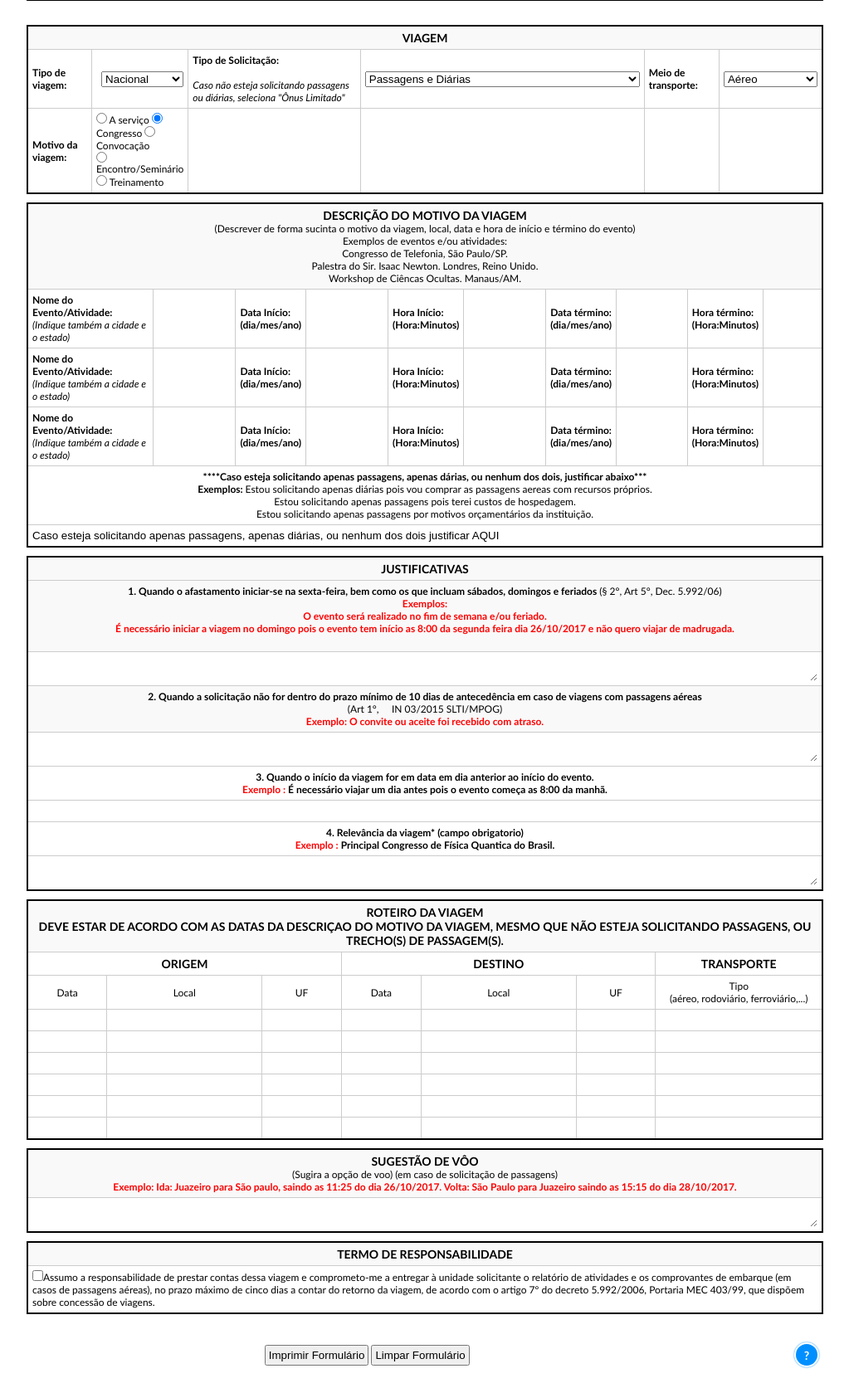
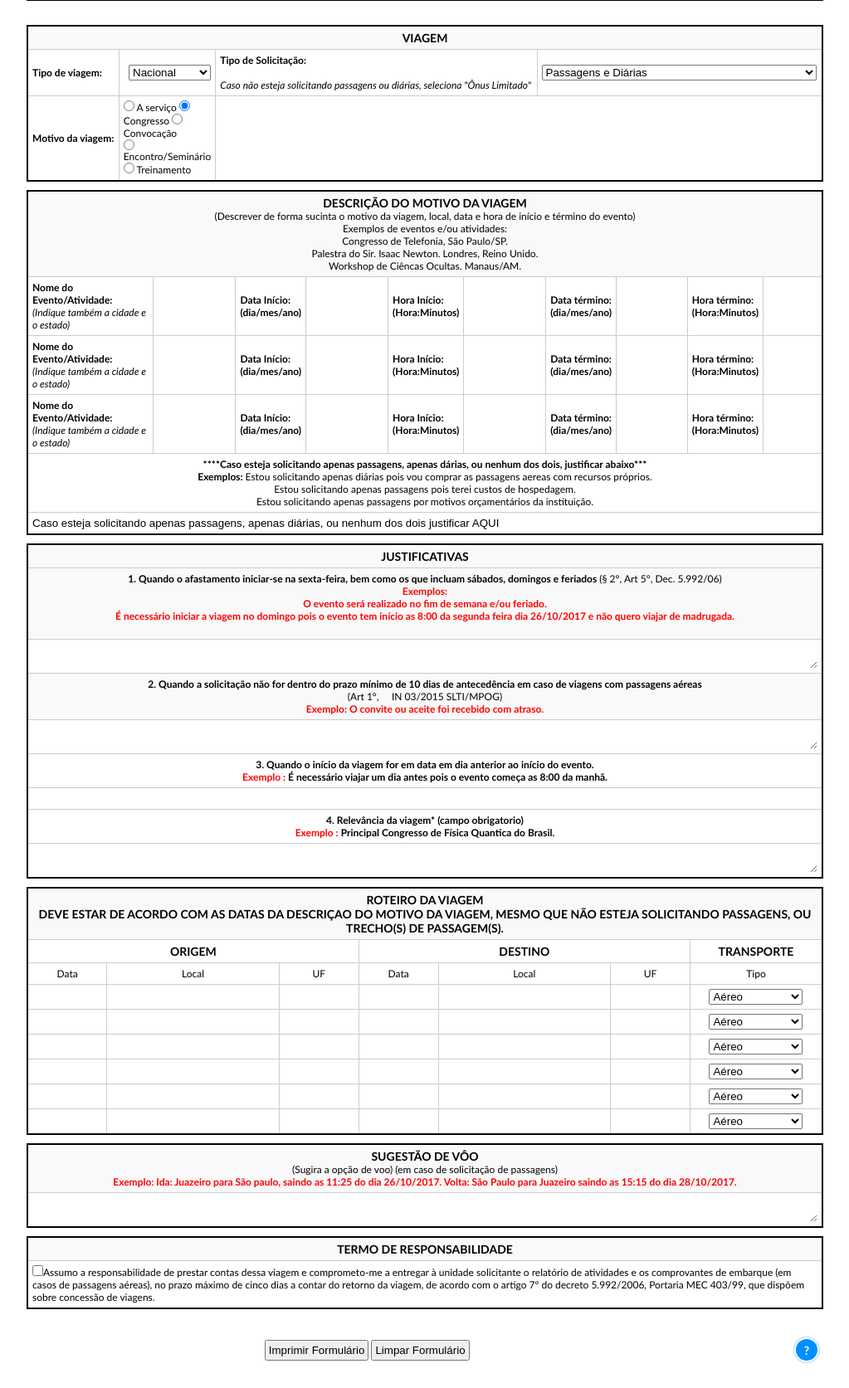
Before and after one commit to rafaelperazzo/e-pcdp, a PHP site: page / in a window 1280 px wide. Shown: the part 874-2547 px from the top of the page at 83% size, without its empty margins (128-1151 px from the left). After the commit the page ends 2517 px from the top, so only its background shows below. Run offline with PHP 8.4, Linux system fonts and the light colour scheme.

Commit message:
Versão 18/04/2018 - 10:35

```diff
--- a/index.php
+++ b/index.php
@@ -241,20 +241,6 @@
               </select>
               <br>
             </td>
-            <td><span style="font-weight: bold;">Meio de transporte: </span><br>
-            </td>
-            <td>
-              <select required="required" name="meio_transporte">
-                <option selected="selected" value="Aéreo">Aéreo</option>
-                <option value="Ferroviário">Ferroviário</option>
-                <option value="Fluvial">Fluvial</option>
-                <option value="Marítimo">Marítimo</option>
-                <option value="Rodoviário">Rodoviário</option>
-                <option value="Veículo Oficial">Veículo Oficial</option>
-                <option value="Veículo Próprio">Veículo Próprio</option>
-              </select>
-              <br>
-            </td>
           </tr>
           <tr>
             <td><label></label> <span style="font-weight: bold;">Motivo da
@@ -268,14 +254,6 @@
               <input name="motivo_viagem" value="Encontro/Seminário" type="radio">
               Encontro/Seminário <input name="motivo_viagem" value="Treinamento"
                 type="radio"> Treinamento<br>
-            </td>
-            <td><br>
-            </td>
-            <td><br>
-            </td>
-            <td><br>
-            </td>
-            <td><br>
             </td>
           </tr>
         </tbody>
@@ -516,7 +494,6 @@
             </td>
             <td>
               <p class="titulo-center">Tipo</p>
-              <p class="titulo-center">(aéreo, rodoviário, ferroviário,...)</p>
             </td>
           </tr>
           <tr>
@@ -524,28 +501,50 @@
                 id="roteiro_data_orig_1" name="roteiro_data_orig_1" type="text"></td>
             <td><input required="required" id="local_orig_1" name="local_orig_1"
                 type="text"></td>
-            <td><input required="required" id="uf_orig_1" name="uf_orig_1" type="text"></td>
+            <td><input required="required" id="uf_orig_1" name="uf_orig_1" maxlength="2"
+                type="text"></td>
             <td><input required="required" pattern="(^(((0[1-9]|1[0-9]|2[0-8])[\/](0[1-9]|1[012]))|((29|30|31)[\/](0[13578]|1[02]))|((29|30)[\/](0[4,6,9]|11)))[\/](19|[2-9][0-9])\d\d$)|(^29[\/]02[\/](19|[2-9][0-9])(00|04|08|12|16|20|24|28|32|36|40|44|48|52|56|60|64|68|72|76|80|84|88|92|96)$)"
                 id="roteiro_data_dest_1" name="roteiro_data_dest_1" type="text"></td>
             <td><input required="required" id="local_dest_1" name="local_dest_1"
                 type="text"></td>
-            <td><input required="required" id="uf_dest_1" name="uf_dest_1" type="text"></td>
-            <td><input id="roteiro_tipo_1" name="roteiro_tipo_1" required="required"
+            <td><input required="required" id="uf_dest_1" name="uf_dest_1" maxlength="2"
                 type="text"></td>
+            <td style="text-align: center;">
+              <select required="required" name="meio_transporte1">
+                <option selected="selected" value="Aéreo">Aéreo</option>
+                <option value="Ferroviário">Ferroviário</option>
+                <option value="Fluvial">Fluvial</option>
+                <option value="Marítimo">Marítimo</option>
+                <option value="Rodoviário">Rodoviário</option>
+                <option value="Veículo Oficial">Veículo Oficial</option>
+                <option value="Veículo Próprio">Veículo Próprio</option>
+              </select>
+            </td>
           </tr>
           <tr>
             <td><input required="required" pattern="(^(((0[1-9]|1[0-9]|2[0-8])[\/](0[1-9]|1[012]))|((29|30|31)[\/](0[13578]|1[02]))|((29|30)[\/](0[4,6,9]|11)))[\/](19|[2-9][0-9])\d\d$)|(^29[\/]02[\/](19|[2-9][0-9])(00|04|08|12|16|20|24|28|32|36|40|44|48|52|56|60|64|68|72|76|80|84|88|92|96)$)"
                 id="roteiro_data_orig_2" name="roteiro_data_orig_2" type="text"></td>
             <td><input required="required" id="local_orig_2" name="local_orig_2"
                 type="text"></td>
-            <td><input required="required" id="uf_orig_2" name="uf_orig_2" type="text"></td>
+            <td><input required="required" id="uf_orig_2" name="uf_orig_2" maxlength="2"
+                type="text"></td>
             <td><input required="required" pattern="(^(((0[1-9]|1[0-9]|2[0-8])[\/](0[1-9]|1[012]))|((29|30|31)[\/](0[13578]|1[02]))|((29|30)[\/](0[4,6,9]|11)))[\/](19|[2-9][0-9])\d\d$)|(^29[\/]02[\/](19|[2-9][0-9])(00|04|08|12|16|20|24|28|32|36|40|44|48|52|56|60|64|68|72|76|80|84|88|92|96)$)"
                 id="roteiro_data_dest_2" name="roteiro_data_dest_2" type="text"></td>
             <td><input required="required" id="local_dest_2" name="local_dest_2"
                 type="text"></td>
-            <td><input required="required" id="uf_dest_2" name="uf_dest_2" type="text"></td>
-            <td><input id="roteiro_tipo_2" name="roteiro_tipo_2" required="required"
+            <td><input required="required" id="uf_dest_2" name="uf_dest_2" maxlength="2"
                 type="text"></td>
+            <td style="text-align: center;">
+              <select required="required" name="meio_transporte2">
+                <option selected="selected" value="Aéreo">Aéreo</option>
+                <option value="Ferroviário">Ferroviário</option>
+                <option value="Fluvial">Fluvial</option>
+                <option value="Marítimo">Marítimo</option>
+                <option value="Rodoviário">Rodoviário</option>
+                <option value="Veículo Oficial">Veículo Oficial</option>
+                <option value="Veículo Próprio">Veículo Próprio</option>
+              </select>
+            </td>
           </tr>
           <tr>
             <td><input pattern="(^(((0[1-9]|1[0-9]|2[0-8])[\/](0[1-9]|1[012]))|((29|30|31)[\/](0[13578]|1[02]))|((29|30)[\/](0[4,6,9]|11)))[\/](19|[2-9][0-9])\d\d$)|(^29[\/]02[\/](19|[2-9][0-9])(00|04|08|12|16|20|24|28|32|36|40|44|48|52|56|60|64|68|72|76|80|84|88|92|96)$)"
@@ -556,7 +555,17 @@
                 id="roteiro_data_dest_3" name="roteiro_data_dest_3" type="text"></td>
             <td><input id="local_dest_3" name="local_dest_3" value="" type="text"></td>
             <td><input id="uf_dest_3" name="uf_dest_3" value="" type="text"></td>
-            <td><input id="roteiro_tipo_3" name="roteiro_tipo_3" value="" type="text"></td>
+            <td style="text-align: center;">
+              <select required="required" name="meio_transporte3">
+                <option selected="selected" value="Aéreo">Aéreo</option>
+                <option value="Ferroviário">Ferroviário</option>
+                <option value="Fluvial">Fluvial</option>
+                <option value="Marítimo">Marítimo</option>
+                <option value="Rodoviário">Rodoviário</option>
+                <option value="Veículo Oficial">Veículo Oficial</option>
+                <option value="Veículo Próprio">Veículo Próprio</option>
+              </select>
+            </td>
           </tr>
           <tr>
             <td><input pattern="(^(((0[1-9]|1[0-9]|2[0-8])[\/](0[1-9]|1[012]))|((29|30|31)[\/](0[13578]|1[02]))|((29|30)[\/](0[4,6,9]|11)))[\/](19|[2-9][0-9])\d\d$)|(^29[\/]02[\/](19|[2-9][0-9])(00|04|08|12|16|20|24|28|32|36|40|44|48|52|56|60|64|68|72|76|80|84|88|92|96)$)"
@@ -567,7 +576,17 @@
                 id="roteiro_data_dest_4" name="roteiro_data_dest_4" type="text"></td>
             <td><input id="local_dest_4" name="local_dest_4" value="" type="text"></td>
             <td><input id="uf_dest_4" name="uf_dest_4" value="" type="text"></td>
-            <td><input id="roteiro_tipo_4" name="roteiro_tipo_4" value="" type="text"></td>
+            <td style="text-align: center;">
+              <select required="required" name="meio_transporte4">
+                <option selected="selected" value="Aéreo">Aéreo</option>
+                <option value="Ferroviário">Ferroviário</option>
+                <option value="Fluvial">Fluvial</option>
+                <option value="Marítimo">Marítimo</option>
+                <option value="Rodoviário">Rodoviário</option>
+                <option value="Veículo Oficial">Veículo Oficial</option>
+                <option value="Veículo Próprio">Veículo Próprio</option>
+              </select>
+            </td>
           </tr>
           <tr>
             <td><input pattern="(^(((0[1-9]|1[0-9]|2[0-8])[\/](0[1-9]|1[012]))|((29|30|31)[\/](0[13578]|1[02]))|((29|30)[\/](0[4,6,9]|11)))[\/](19|[2-9][0-9])\d\d$)|(^29[\/]02[\/](19|[2-9][0-9])(00|04|08|12|16|20|24|28|32|36|40|44|48|52|56|60|64|68|72|76|80|84|88|92|96)$)"
@@ -578,7 +597,17 @@
                 id="roteiro_data_dest_5" name="roteiro_data_dest_5" type="text"></td>
             <td><input id="local_dest_5" name="local_dest_5" value="" type="text"></td>
             <td><input id="uf_dest_5" name="uf_dest_5" value="" type="text"></td>
-            <td><input id="roteiro_tipo_5" name="roteiro_tipo_5" value="" type="text"></td>
+            <td style="text-align: center;">
+              <select required="required" name="meio_transporte5">
+                <option selected="selected" value="Aéreo">Aéreo</option>
+                <option value="Ferroviário">Ferroviário</option>
+                <option value="Fluvial">Fluvial</option>
+                <option value="Marítimo">Marítimo</option>
+                <option value="Rodoviário">Rodoviário</option>
+                <option value="Veículo Oficial">Veículo Oficial</option>
+                <option value="Veículo Próprio">Veículo Próprio</option>
+              </select>
+            </td>
           </tr>
           <tr>
             <td><input pattern="(^(((0[1-9]|1[0-9]|2[0-8])[\/](0[1-9]|1[012]))|((29|30|31)[\/](0[13578]|1[02]))|((29|30)[\/](0[4,6,9]|11)))[\/](19|[2-9][0-9])\d\d$)|(^29[\/]02[\/](19|[2-9][0-9])(00|04|08|12|16|20|24|28|32|36|40|44|48|52|56|60|64|68|72|76|80|84|88|92|96)$)"
@@ -589,7 +618,17 @@
                 id="roteiro_data_dest_6" name="roteiro_data_dest_6" type="text"></td>
             <td><input id="local_dest_6" name="local_dest_6" value="" type="text"></td>
             <td><input id="uf_dest_6" name="uf_dest_6" value="" type="text"></td>
-            <td><input id="roteiro_tipo_6" name="roteiro_tipo_6" value="" type="text"></td>
+            <td style="text-align: center;">
+              <select required="required" name="meio_transporte6">
+                <option selected="selected" value="Aéreo">Aéreo</option>
+                <option value="Ferroviário">Ferroviário</option>
+                <option value="Fluvial">Fluvial</option>
+                <option value="Marítimo">Marítimo</option>
+                <option value="Rodoviário">Rodoviário</option>
+                <option value="Veículo Oficial">Veículo Oficial</option>
+                <option value="Veículo Próprio">Veículo Próprio</option>
+              </select>
+            </td>
           </tr>
         </tbody>
       </table>
--- a/roteiro.txt
+++ b/roteiro.txt
@@ -1,2 +1,2 @@
-29/04/2018;JUAZEIRO DO NORTE;CE; 29/04/2018; FORTALEZA;CE
-04/05/2018;FORTALEZA;CE; 04/05/2018; JUAZEIRO DO NORTE;CE
+30/04/2018;JUAZEIRO DO NORTE;CE; 30/04/2018; FORTALEZA;CE; Aéreo
+04/05/2018;FORTALEZA;CE; 04/05/2018; JUAZEIRO DO NORTE;CE; Aéreo
```
Also changed, not shown: pcdp.php (+32 -20 lines).
